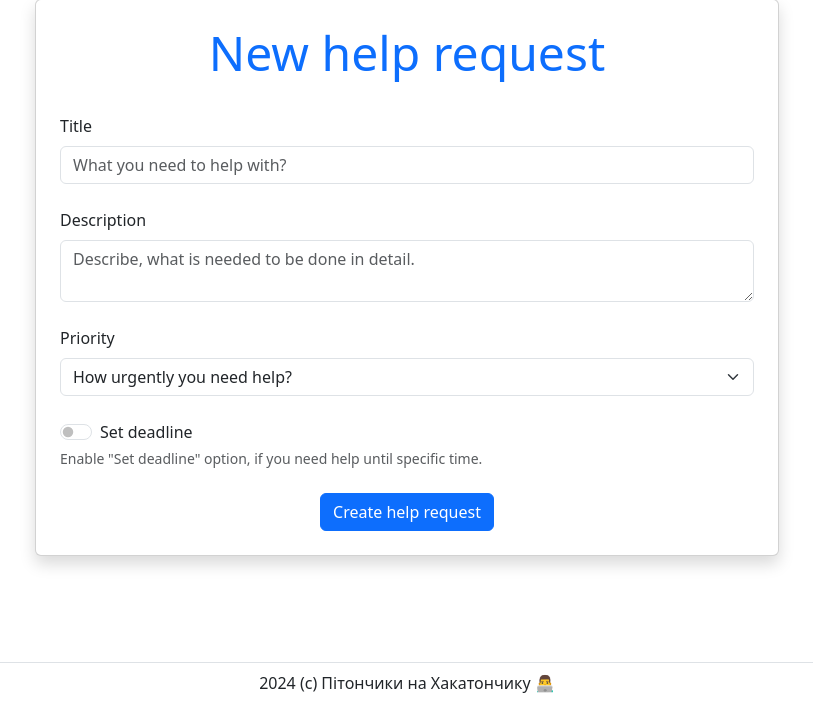
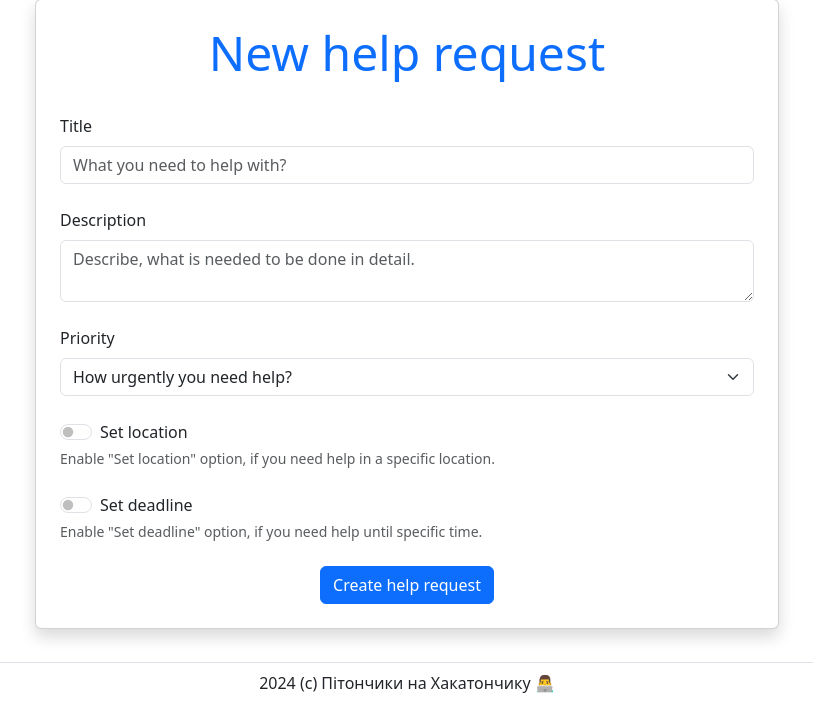
Before and after one commit to dkostmii/best-hackathon-test, a FastAPI app: template templates/request_task/create.html in a window 1280 px wide. Shown: the part 97-800 px from the top of the page, without its empty margins (233-1046 px from the left). Run offline with FastAPI, Linux system fonts and the light colour scheme; the template is opened without the code that fills it, so the values that code supplies are empty; some libraries are stand-ins or nearby versions.

Commit message:
Change: create.html template
Add Mapbox map widget

```diff
--- a/templates/request_task/create.html
+++ b/templates/request_task/create.html
@@ -10,11 +10,11 @@
         <h2 class="text-center text-primary display-5">New help request</h2>
         <div class="form-group">
             <label for="title" class="form-label">Title</label>
-            <input class="form-control" type="text" id="title" name="name" placeholder="What you need to help with?" required />
+            <input class="form-control" type="text" id="title" name="name" placeholder="What you need to help with?" required {{ 'value='~form.name if form else '' }} />
         </div>
         <div class="form-group">
             <label for="description" class="form-label">Description</label>
-            <textarea class="form-control" name="description" placeholder="Describe, what is needed to be done in detail." required></textarea>
+            <textarea class="form-control" name="description" placeholder="Describe, what is needed to be done in detail." required>{{ form.description if form else '' }}</textarea>
         </div>
         <div class="form-group">
             <label for="priority" class="form-label">
@@ -23,13 +23,22 @@
             <select class="form-select" id="priority" name="priority_id" required>
                 <option value="">How urgently you need help?</option>
                 {% for priority in priorities %}
-                <option value="{{ priority.id }}">{{ priority.name }}</option>
+                <option value="{{ priority.id }}" {{ 'selected' if form and form.priority_id == priority.id else '' }}>{{ priority.name }}</option>
                 {% endfor %}
             </select>
         </div>
         <div class="form-group">
             <div class="form-check form-switch">
-                <input class="form-check-input" type="checkbox" role="switch" id="set-deadline" />
+                <input class="form-check-input" type="checkbox" role="switch" id="set-location" aria-describedby="set-location-help" />
+                <label class="form-check-label" for="set-location">Set location</label>
+            </div>
+            <div class="form-text" id="set-location-help">
+                Enable "Set location" option, if you need help in a specific location.
+            </div>
+        </div>
+        <div class="form-group">
+            <div class="form-check form-switch">
+                <input class="form-check-input" type="checkbox" role="switch" id="set-deadline" aria-describedby="set-deadline-help" />
                 <label class="form-check-label" for="set-deadline">Set deadline</label>
             </div>
             <div class="form-text" id="set-deadline-help">
@@ -44,6 +53,7 @@
 </div>
 <script>
     const set_deadline_input = document.getElementById("set-deadline")
+    const set_location_input = document.getElementById("set-location")
 
     if (set_deadline_input) {
         const set_deadline_input_group = set_deadline_input.parentElement.parentElement
@@ -58,6 +68,7 @@
                     deadline_field.parentElement.removeChild(deadline_field)
                 }
             } else {
+                const prev_value = "{{ form.ending_at if form else 'None' }}"
                 const form_group = document.createElement("div")
                 form_group.classList.add("form-group", "d-flex", "flex-column", "gap-2")
                 form_group.id = "deadline-field"
@@ -71,14 +82,119 @@
                 form_control.name = "ending_at"
                 form_control.classList.add("form-input", "mw-50-428")
                 form_control.required = true
-                const now = new Date();
-                now.setMinutes(now.getMinutes() - now.getTimezoneOffset());
-                form_control.setAttribute("value", now.toISOString().slice(0, 16))
+
+                if (prev_value !== "None") {
+                    form_control.value = prev_value
+                } else {
+                    const now = new Date()
+                    now.setMinutes(now.getMinutes() - now.getTimezoneOffset())
+                    form_control.value = now.toISOString().slice(0, 16)
+                }
+
 
                 form_group.append(form_label, form_control)
                 form.insertBefore(form_group, set_deadline_input_group.nextSibling)
             }
         })
     }
+
+    if (set_location_input) {
+        const set_location_input_group = set_location_input.parentElement.parentElement
+        const form = set_location_input_group.parentElement
+
+        set_location_input.addEventListener("change", (e) => {
+            const show_location_field = set_location_input.checked
+
+            if (!show_location_field) {
+                const location_field = document.getElementById("location-field")
+                if (location_field) {
+                    location_field.parentElement.removeChild(location_field)
+                }
+            } else {
+                const prev_value = "{{ form.location_lng_lat if form else '' }}"
+                const lngLat = {lng: 30.52, lat: 50.45}
+
+                if (prev_value) {
+                    let [lng, lat] = prev_value.split(",")
+                    try {
+                        lng = parseFloat(lng.trim())
+                        lat = parseFloat(lat.trim())
+                        lngLat.lng = lng
+                        lngLat.lat = lat
+                    } catch {
+                    }
+                }
+
+                const form_group = document.createElement("div")
+                form_group.classList.add("form-group", "d-flex", "flex-column", "gap-2")
+                form_group.id = "location-field"
+                const form_label = document.createElement("label")
+                form_label.classList.add("form-label")
+                form_label.appendChild(document.createTextNode("Location"))
+
+                const input_group = document.createElement("div")
+                input_group.classList.add("input-group")
+
+                const form_control = document.createElement("input")
+                form_control.type = 'text'
+                form_control.id = 'location'
+                form_control.name = 'location_lng_lat'
+                form_control.placeholder = 'Choose location by placing a marker on the map below.'
+                form_control.classList.add("form-control")
+                form_control.required = true
+                form_control.readOnly = true
+                if (prev_value) {
+                    form_control.value = prev_value
+                }
+
+                const btn_reset = document.createElement("button")
+                btn_reset.type = 'button'
+                btn_reset.classList.add('btn', 'btn-danger')
+                const x_icon = document.createElement("i")
+                x_icon.classList.add("bi", "bi-x")
+                const btn_reset_caption = document.createTextNode(" Reset")
+
+                btn_reset.append(x_icon, btn_reset_caption)
+
+                input_group.append(form_control, btn_reset)
+
+                const map_element = document.createElement("div")
+                map_element.id = 'map'
+
+                form_group.append(form_label, input_group, map_element)
+                form.insertBefore(form_group, set_location_input_group.nextSibling)
+
+                mapboxgl.accessToken = "{{ mapbox.ACCESS_TOKEN }}"
+                const map = new mapboxgl.Map({
+                    container: 'map', // container ID
+                    style: 'mapbox://styles/mapbox/streets-v12', // style URL
+                    center: Object.values(lngLat), // starting position [lng, lat]
+                    zoom: 5, // starting zoom
+                    projection: 'mercator',
+                });
+
+                let existingMarker = null
+                if (prev_value) {
+                    existingMarker = new mapboxgl.Marker().setLngLat(Object.values(lngLat)).addTo(map)
+                }
+
+                map.on('click', (e) => {
+                    if (existingMarker !== null) {
+                        existingMarker.remove()
+                    }
+                    existingMarker = new mapboxgl.Marker().setLngLat(Object.values(e.lngLat)).addTo(map)
+
+                    const { lng: longitude, lat: latitude } = e.lngLat
+                    form_control.value = `${longitude},${latitude}`
+                })
+                btn_reset.addEventListener("click", () => {
+                    form_control.value = ""
+                    if (existingMarker !== null) {
+                        existingMarker.remove()
+                    }
+                })
+            }
+        })
+    }
 </script>
 {% endblock %}
```
